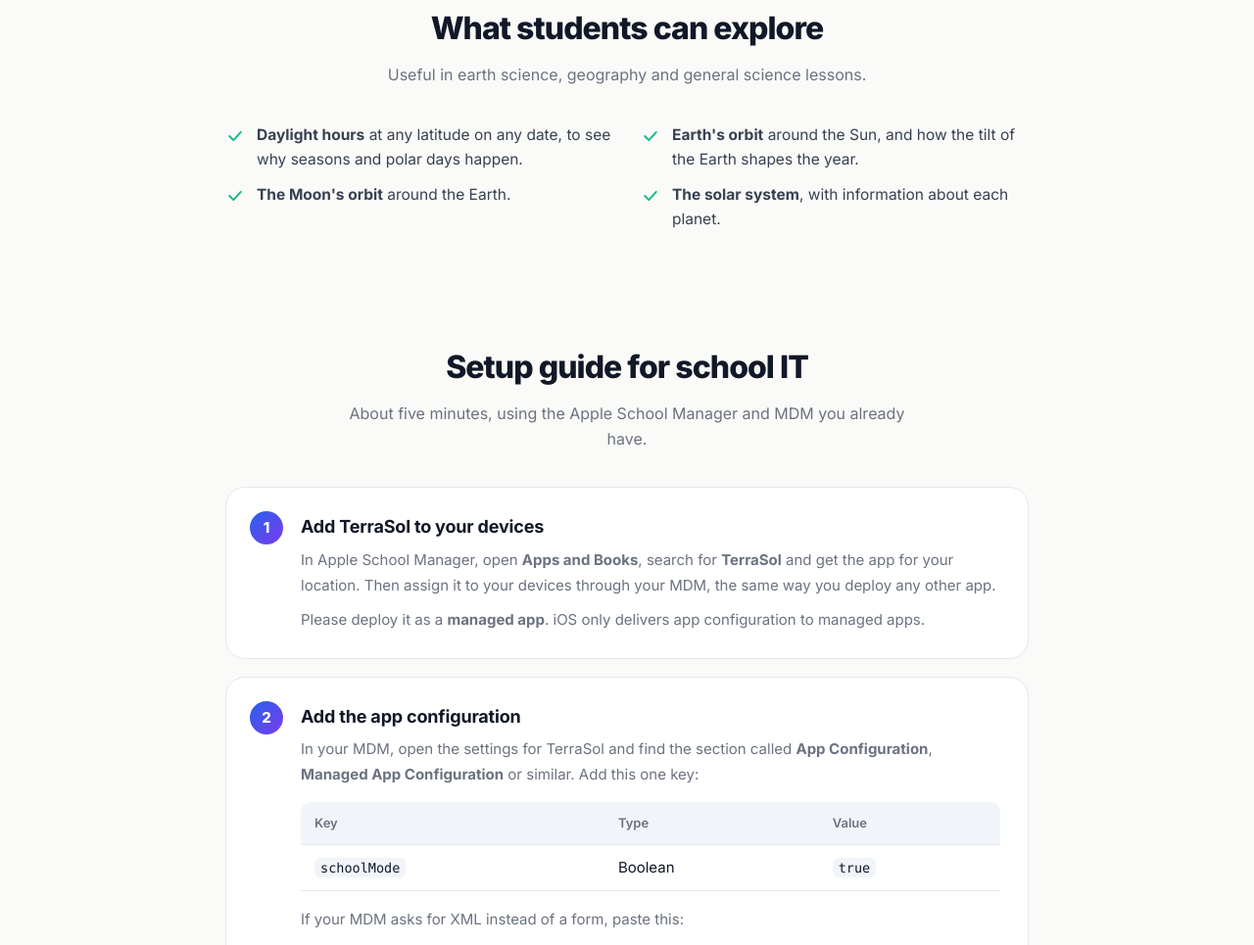
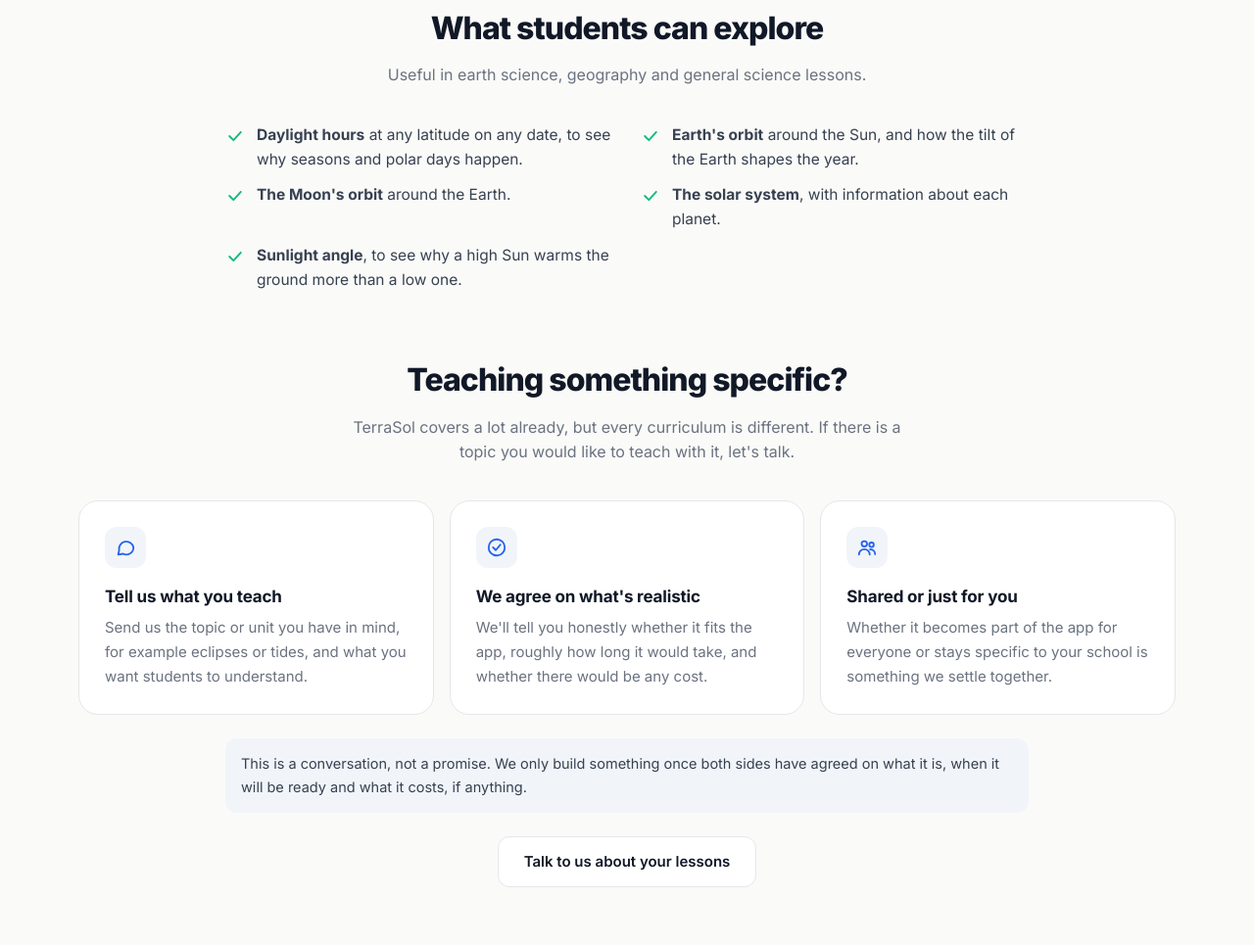
Before and after one commit to Razmin/saham-group-expenses-light, a plain HTML site: page schools.html in a window 1280 px wide. Shown: the part 1157-2122 px from the top of the page at 98% size. Drawn offline with Linux system fonts and the light colour scheme.

Commit message:
no message

```diff
--- a/schools.html
+++ b/schools.html
@@ -2,7 +2,8 @@
 <html lang="en">
 <head>
 <!-- BEFORE PUBLISHING: every claim on this page must be true of the shipped app.
-     Check especially: "no ads", "no tracking prompt", and the analytics wording in the FAQ. -->
+     Check especially: "no ads", "no tracking prompt", and the analytics wording in the FAQ.
+     Also confirm the "Sunlight angle" topic is in the build schools will get. -->
 <meta charset="UTF-8">
 <meta name="viewport" content="width=device-width, initial-scale=1.0">
 <meta name="color-scheme" content="light dark">
@@ -431,7 +432,48 @@ table.config th:last-child{ border-top-right-radius:10px; }
                 <svg viewBox="0 0 24 24" fill="none" stroke="currentColor" stroke-width="2.2" stroke-linecap="round" stroke-linejoin="round"><path d="M5 12l5 5 9-10"/></svg>
                 <span><strong>The solar system</strong>, with information about each planet.</span>
             </li>
+            <li>
+                <svg viewBox="0 0 24 24" fill="none" stroke="currentColor" stroke-width="2.2" stroke-linecap="round" stroke-linejoin="round"><path d="M5 12l5 5 9-10"/></svg>
+                <span><strong>Sunlight angle</strong>, to see why a high Sun warms the ground more than a low one.</span>
+            </li>
         </ul>
+
+    </div>
+</section>
+
+<section class="section" id="curriculum" style="padding-top:8px;">
+    <div class="container">
+
+        <div class="section-head">
+            <h2>Teaching something specific?</h2>
+            <p>TerraSol covers a lot already, but every curriculum is different. If there is a topic you would like to teach with it, let's talk.</p>
+        </div>
+
+        <div class="cards">
+            <div class="card">
+                <div class="ico"><svg viewBox="0 0 24 24" fill="none" stroke="currentColor" stroke-width="2" stroke-linecap="round" stroke-linejoin="round"><path d="M21 12a8 8 0 0 1-11.6 7.1L4 20l1-4.6A8 8 0 1 1 21 12z"/></svg></div>
+                <h3>Tell us what you teach</h3>
+                <p>Send us the topic or unit you have in mind, for example eclipses or tides, and what you want students to understand.</p>
+            </div>
+            <div class="card">
+                <div class="ico"><svg viewBox="0 0 24 24" fill="none" stroke="currentColor" stroke-width="2" stroke-linecap="round" stroke-linejoin="round"><circle cx="12" cy="12" r="9"/><path d="M8 12l3 3 5-6"/></svg></div>
+                <h3>We agree on what's realistic</h3>
+                <p>We'll tell you honestly whether it fits the app, roughly how long it would take, and whether there would be any cost.</p>
+            </div>
+            <div class="card">
+                <div class="ico"><svg viewBox="0 0 24 24" fill="none" stroke="currentColor" stroke-width="2" stroke-linecap="round" stroke-linejoin="round"><circle cx="9" cy="8" r="3"/><circle cx="17" cy="9" r="2.5"/><path d="M3 20c0-3.3 2.7-6 6-6s6 2.7 6 6M15.5 14.2c3 0 5.5 2.2 5.5 5.3"/></svg></div>
+                <h3>Shared or just for you</h3>
+                <p>Whether it becomes part of the app for everyone or stays specific to your school is something we settle together.</p>
+            </div>
+        </div>
+
+        <div class="note" style="max-width:820px; margin:24px auto 0;">
+            This is a conversation, not a promise. We only build something once both sides have agreed on what it is, when it will be ready and what it costs, if anything.
+        </div>
+
+        <div class="hero-actions" style="justify-content:center; margin-top:24px;">
+            <a class="btn-secondary" href="contact.html?app=TerraSol%20for%20Schools">Talk to us about your lessons</a>
+        </div>
 
     </div>
 </section>
@@ -532,10 +574,18 @@ table.config th:last-child{ border-top-right-radius:10px; }
 
             <details class="faq-item">
                 <summary>
+                    Can TerraSol be adapted to our curriculum?
+                    <svg class="chev" viewBox="0 0 24 24" fill="none" stroke="currentColor" stroke-width="2"><path d="M6 9l6 6 6-6"/></svg>
+                </summary>
+                <p>Possibly. Tell us what you are teaching and we will say honestly whether it fits the app and what it would involve. We do not promise features in advance: anything we build for your school is agreed with you first, including timing and cost. <a href="contact.html?app=TerraSol%20for%20Schools">Get in touch</a> to start the conversation.</p>
+            </details>
+
+            <details class="faq-item">
+                <summary>
                     What does the school pay?
                     <svg class="chev" viewBox="0 0 24 24" fill="none" stroke="currentColor" stroke-width="2"><path d="M6 9l6 6 6-6"/></svg>
                 </summary>
-                <p>TerraSol is free on the App Store, and School Mode doesn't change that. If you'd like to discuss a bulk or custom arrangement, <a href="contact.html?app=TerraSol%20for%20Schools">get in touch</a>.</p>
+                <p>TerraSol is free on the App Store, and School Mode doesn't change that. If you'd like to discuss a bulk arrangement, or something built for your curriculum, <a href="contact.html?app=TerraSol%20for%20Schools">get in touch</a>. Anything beyond the app as it is today is agreed with you first, including any cost.</p>
             </details>
 
             <details class="faq-item">
```
